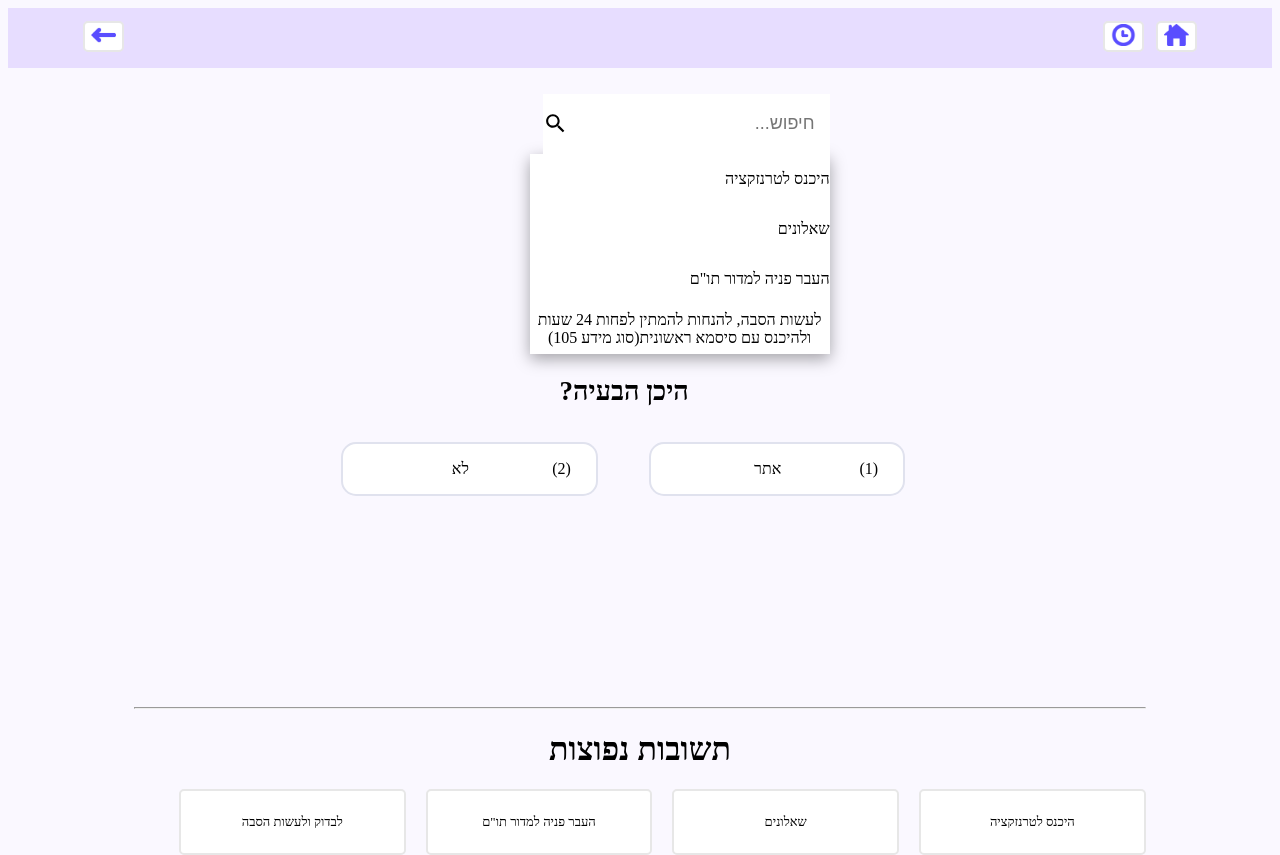
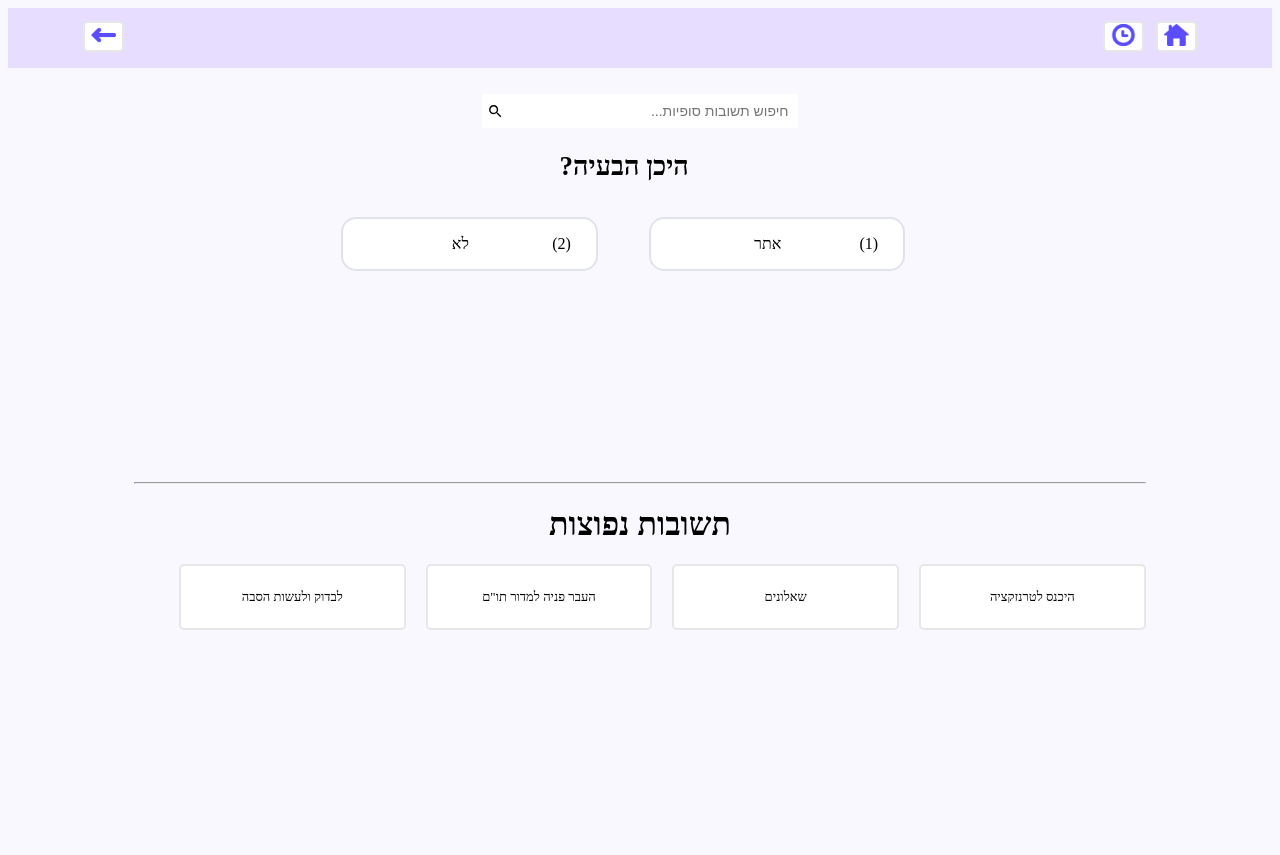
Before and after one commit to amitnoyberg18/POCFinal-DataMenegment, a React (Create React App) app: page / in a window 1280 px wide. Both pictures are taken after a click on the button "היכנס לאפליקציה". After the commit the page ends 800 px from the top, so only its background shows below. Built offline with nearby package versions, Linux system fonts and the light colour scheme.

Commit message:
finished the search bar

```diff
--- a/src/Pages/MainPage/MainPage.css
+++ b/src/Pages/MainPage/MainPage.css
@@ -1,10 +1,8 @@
 /* the search box */
   .Search{
     position: relative;
-    margin-right: 20%;
-    margin-left: 35%;
-
-
+    margin-right: 25%;
+    width:50%;
     /* background-color: violet; */
   }
   /* .searchBox{
@@ -13,7 +11,7 @@
   } */
   /* .searchBoxtitle{
     float: right;
-    margin-right: 32%;
+
   } */
   .searchInputs{
     display: flex;
@@ -21,14 +19,13 @@
   .Search input{
     background-color:white;
     border: 0;
-    font-size: 18px;
-    padding: 15px;
-    height: 30px;
-    width: 300px;
+    border-radius: 0px;
+    font-size: 14px;
+    padding: 3%;
+    width: 100%;
   }
   .searchIcon{
-    height: 60px;
-    width: 50px;
+    width:10%;
     background-color: white;
     display: grid;
     place-items: center;
@@ -37,11 +34,12 @@
     outline: none;
   }
   .searchIcon svg{
-    font-size: 25px;
+    font-size: 105%;
   }
   .dataResult {
-    width: 300px;
-    height: 200px;
+    position: absolute;
+    z-index: 1;
+    width: 100%;
     background-color: white;
     box-shadow: rgba(0, 0, 0, 0.35) 0px 5px 15px;
     overflow: hidden;
@@ -53,8 +51,10 @@
   }
 
   .dataResult .dataItem {
+    position:relative;
+    min-height: auto;
+    padding: 2%;
     width: 100%;
-    height: 50px;
     display: flex;
     align-items: center;
     color: black;
@@ -70,7 +70,9 @@
   a:hover {
     background-color: lightgrey;
   }
-
+  #clearButton{
+    cursor: pointer;
+  }
 /* .dataResult{
   width:100%;
   height:30%;
--- a/src/Pages/MainPage/SearchBar.tsx
+++ b/src/Pages/MainPage/SearchBar.tsx
@@ -1,8 +1,8 @@
 import React, {useState} from "react";
 import { CardTree } from "../../models/cardTree";
 import {dataCardTree} from "../../data/data";
-import SearchIcon from '@material-ui/icons/Search'
-
+import SearchIcon from '@material-ui/icons/Search';
+import CloseIcon from '@material-ui/icons/Close';
 interface IProps{
     selectValue:string;
     setSelectValue:Function;
@@ -36,27 +36,60 @@ const SearchBar:React.FC<IProps> = ({selectValue,setSelectValue,setHistory,setCa
     //             setSelectValue(e.target.value);
     //             }}>
     //             <option key="-1" value="-1"></option>
-    //             {dataCardTree().filter((item:CardTree,index:number)=>item.nextCards === undefined).map((item:CardTree,index:number)=>{
+    //             {dataCardTree(().filter((item:CardTree,index:number)=>item.nextCards === undefined).map((item:CardTree,index:number)=>{
     //                 return <option key={index} value={index.toString()}>{item.questionText}</option>
     //             })}
     //             </select>
-    //         </div>
+    //         </div>)
+    const [data,setData] = useState(()=>dataCardTree().filter((item:CardTree,index:number)=>item.nextCards === undefined));
+    const [filterData,setFilterData]=useState<CardTree[]>([]);
+    const [value,setValue] = useState<string>("")
+
+
+    const handleFilter = (e:React.ChangeEvent<HTMLInputElement>)=>{
+
+        const newFilter = data.filter((item:CardTree)=>{
+            return item.questionText.includes(e.target.value);
+        });
+        setFilterData(newFilter);
+        setValue(e.target.value);
+    }
 
     return <div className="Search">
         <div className="searchInputs">
-            <input type="text" placeholder="חיפוש..." />
+        {/* <label className="searchBoxtitle">חיפוש תשובות סופיות:</label> */}
+            <input type="text" placeholder="חיפוש תשובות סופיות..." value={value} onChange={handleFilter}/>
             <div className="searchIcon">
-                <SearchIcon />
+                {value ? <CloseIcon  id="clearButton" onClick={()=>{
+                    setValue("");
+                }}/>:<SearchIcon/>}
             </div>
         </div>
+        {filterData.length !== 0 && value !=="" &&
         <div className="dataResult">
-            {dataCardTree().filter((item:CardTree,index:number)=>item.nextCards === undefined).map((item:CardTree,index:number)=>{
+            {filterData.slice(0,5).map((item:CardTree,index:number)=>{
                     // return <option key={index} value={index.toString()}>{item.questionText}</option>
                     return <a key={index} className="dataItem" onClick={()=>{
-                        setCard(item)
+                        setFilterData([]);
+                        setCard((prevCard:CardTree)=>{
+                            item.prevCard=prevCard;
+                            prevCard.indexSelectedAnswer=undefined;
+                            setHistory((history:CardTree[])=>{
+                                if(history.includes(prevCard)){
+                                    const index =history.indexOf(prevCard);
+                                    history.splice(index,1);
+                                }
+                                history.push(prevCard);
+                                // let pp = history.filter( (ele, ind) => ind === history.findIndex( elem => elem.id === ele.id && elem.id === ele.id))
+                                return history;
+                            });
+                            return item;
+                        });
+                        setValue("");
                     }}>{item.questionText}</a>
                  })}
         </div>
+}
     </div>
 }
 
```
